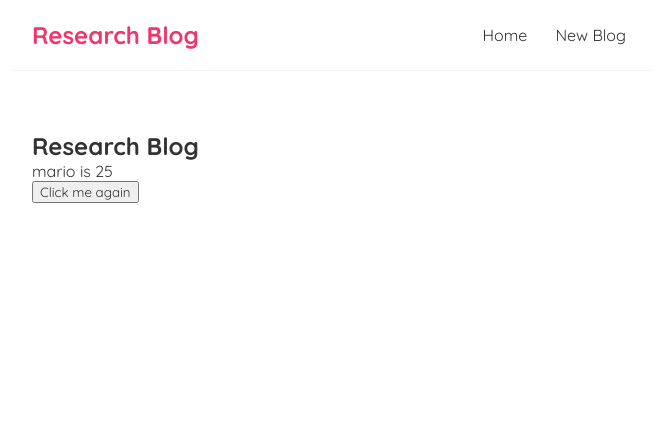
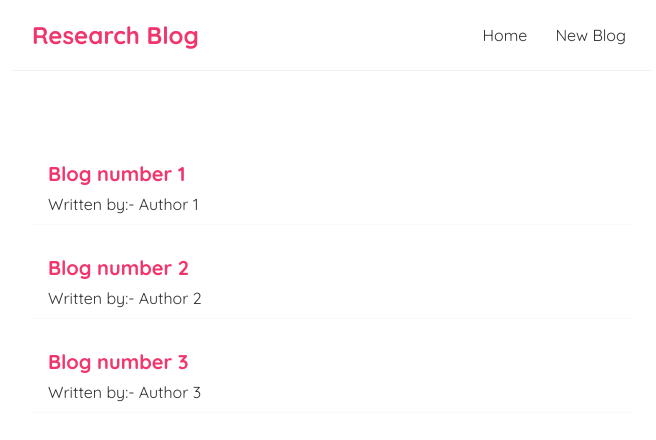
Before and after one commit to Anshuman265/react-blog, a React (Create React App) app: page / in a window 1280 px wide. Shown: the top 440 px of the page, without its empty margins (308-964 px from the left). Built offline with nearby package versions, Linux system fonts and the light colour scheme.

Commit message:
Blog list added

```diff
--- a/src/Home.js
+++ b/src/Home.js
@@ -1,20 +1,32 @@
 import { useState } from "react";
 
 const Home = () => {
+    { /*
         const [name,setName] = useState('mario');
         const [age,setAge] = useState(25);
         const handleClickAgain = (name , e) => {
             setName('luigi');
             setAge(35);
         }
+    */ }
+    const [blogs,setBlogs] = useState([
+        {'title':'Blog number 1', body:'Body of blog 1' , author:'Author 1', id:1},
+        {'title':'Blog number 2', body:'Body of blog 2' , author:'Author 2', id:2},
+        {'title':'Blog number 3', body:'Body of blog 3' , author:'Author 3', id:3},
+    ]);
 // Changing the state value triggers react to re-render the state-component
 // We automatically get access to the event parameter
     return (
         <div className="home">
-            <h2> Research Blog </h2>
-            {/*<button onClick={handleClick}>Click me</button> */}
+            {/*<button onClick={handleClick}>Click me</button>
             <p> {name } is {age}</p>
-            <button onClick={(e) => handleClickAgain('Zelda' , e )}>Click me again</button>
+    <button onClick={(e) => handleClickAgain('Zelda' , e )}>Click me again</button> */}
+        {blogs.map((blog) => (
+            <div className="blog-preview" key={blog.id}>
+                <h2>{blog.title}</h2>
+                <p>Written by:- {blog.author}</p>
+            </div>
+        ))}
         </div>
      );
 }
--- a/src/index.css
+++ b/src/index.css
@@ -33,3 +33,18 @@
   margin: 40px auto;
   padding: 20px;
 }
+
+/* blog previews / list */
+.blog-preview {
+  padding: 10px 16px;
+  margin: 20px 0;
+  border-bottom: 1px solid #fafafa;
+}
+.blog-preview:hover {
+  box-shadow: 1px 3px 5px rgba(0,0,0,0.1);
+}
+.blog-preview h2 {
+  font-size: 20px;
+  color: #f1356d;
+  margin-bottom: 8px;
+}
```
Lines whose indentation alone changed are shown as unchanged.
